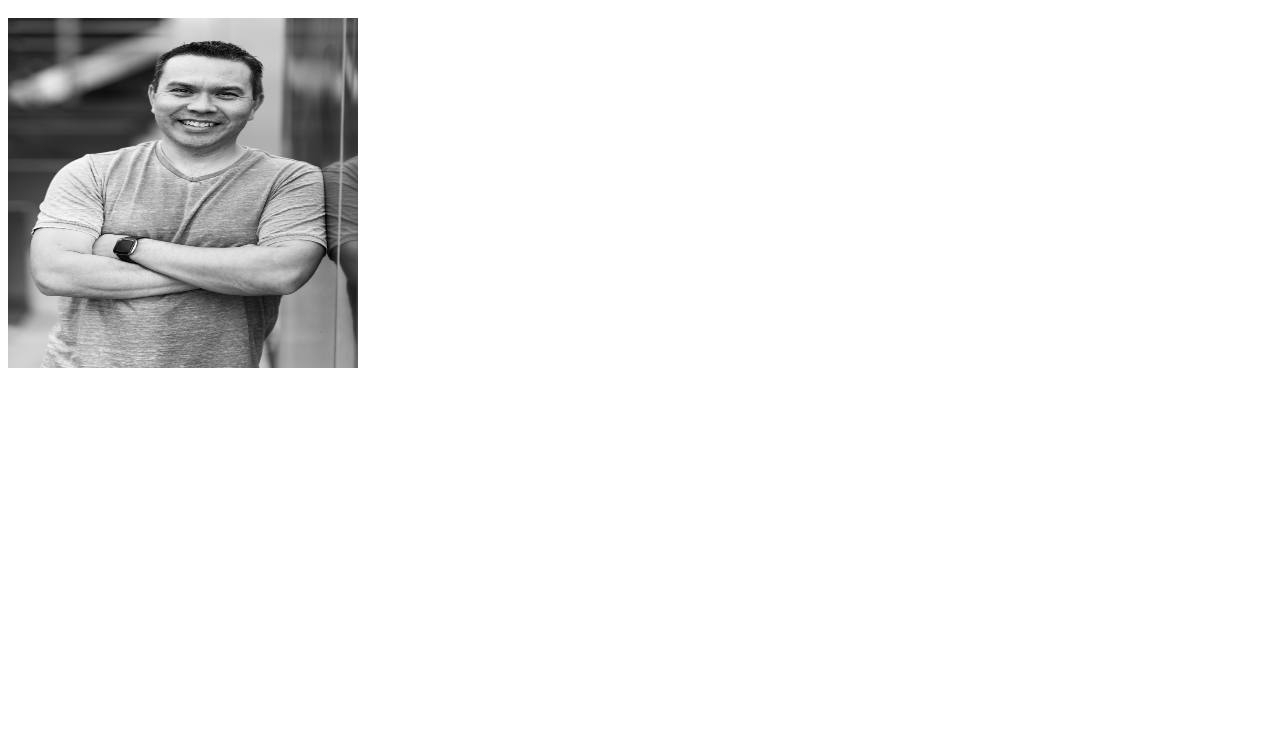
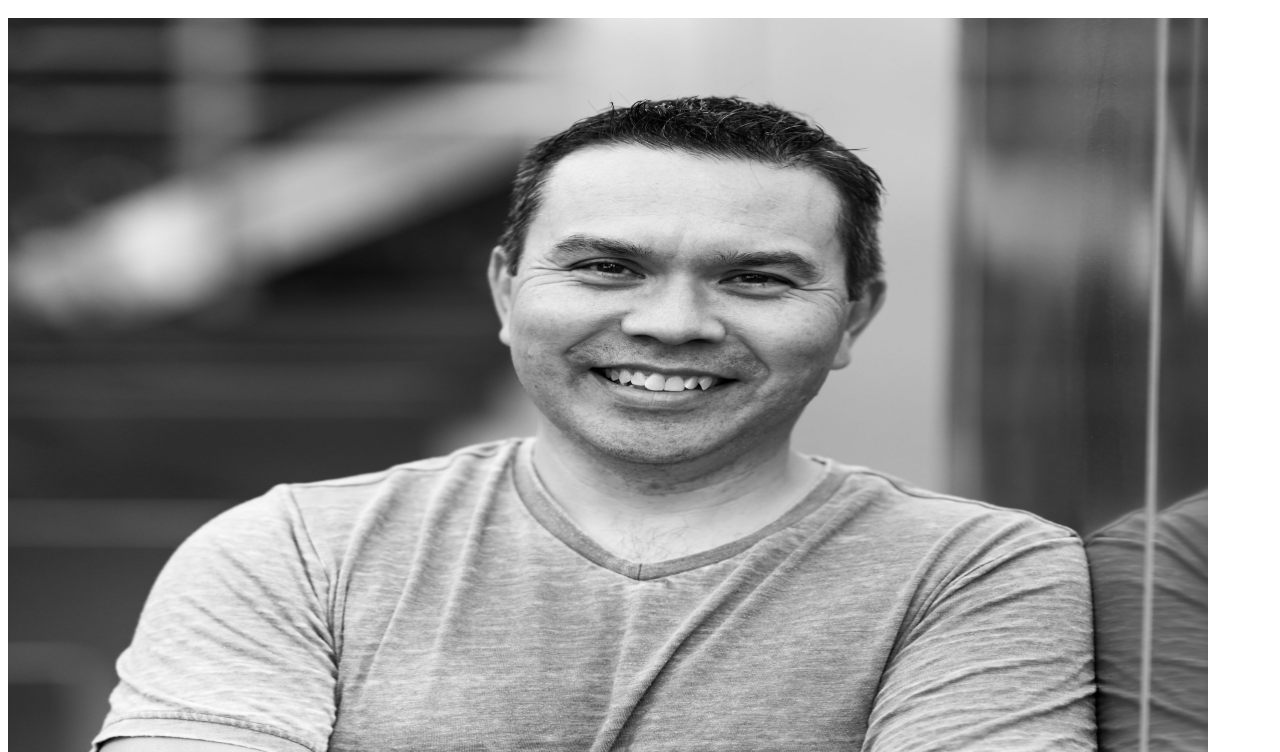
Before and after one commit to tygarmon/tygarmon.github.io, a plain HTML site: page index.html in a window 1280 px wide. Shown: the part 48-800 px from the top of the page. Drawn offline with Linux system fonts and the light colour scheme.

Commit message:
Update index.html

```diff
--- a/index.html
+++ b/index.html
@@ -1,4 +1,4 @@
 <html>
   <h1>Ty's Portfolio</h1>
-  <img src="./bio-pic.jpg" width="350" height="350" alt="" />
+  <img src="./bio-pic.jpg" width="1200" height="1200" alt="" />
 </html>
```
